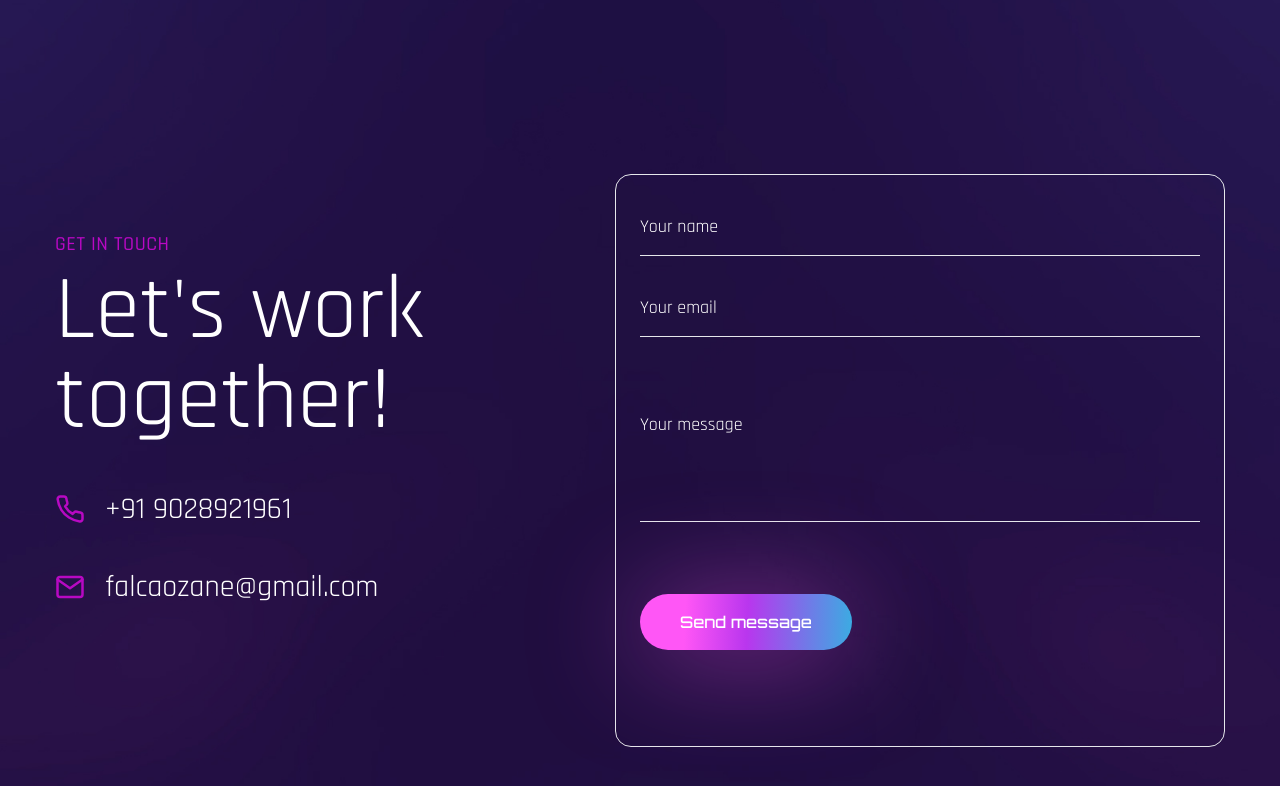
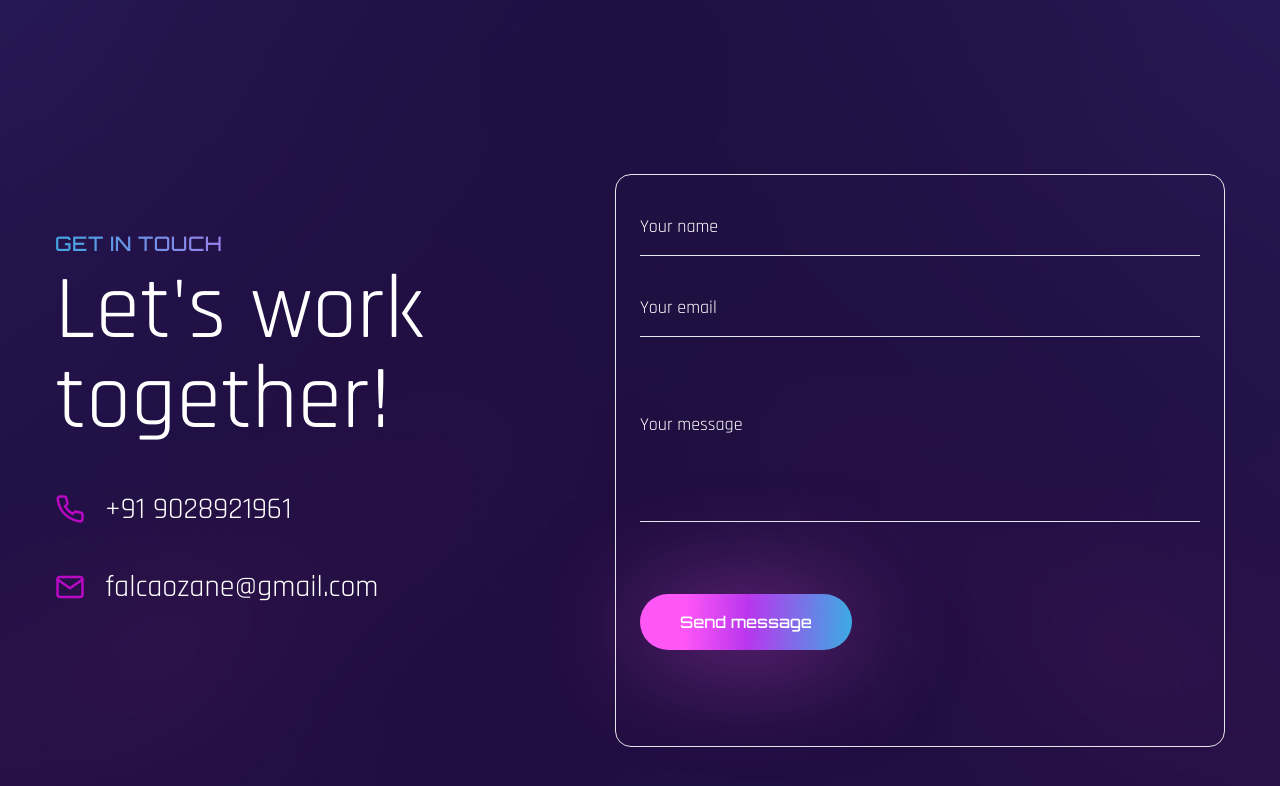
Before and after one commit to falcaozane/My-portfolio, a React (Create React App) app: page / in a window 1280 px wide. Shown: the part 3101-3887 px from the top of the page. Built offline with nearby package versions, Linux system fonts and the light colour scheme; the HTML template or start-up script is replaced by a standard one; a web font is replaced by a local one.

Commit message:
Update Contact.js

```diff
--- a/src/components/Contact.js
+++ b/src/components/Contact.js
@@ -10,7 +10,7 @@ const Contact = () => {
           {/* text */}
           <motion.div variants={fadeIn('right',0.3)} initial='hidden' whileInView={'show'} viewport={{once:false, amount:0.3}} className='flex-1 flex justify-start items-center'>
               <div>
-                <h4 className='text-xl uppercase text-accent font-medium mb-2 tracking-wide'>Get in touch</h4>
+                <h4 className='text-xl uppercase text-gradient  font-medium mb-2 tracking-wide'>Get in touch</h4>
                 <h2 className='text-[45px] lg:text-[90px] leading-none mb-12'>Let's work <br /> together!</h2>
                 <h3 className='text-[45px] lg:text-[30px] leading-none mb-12 '>
                   <FiPhone style={{'float':'left','marginRight':'20px'}} className='text-accent' /> +91 9028921961
```
